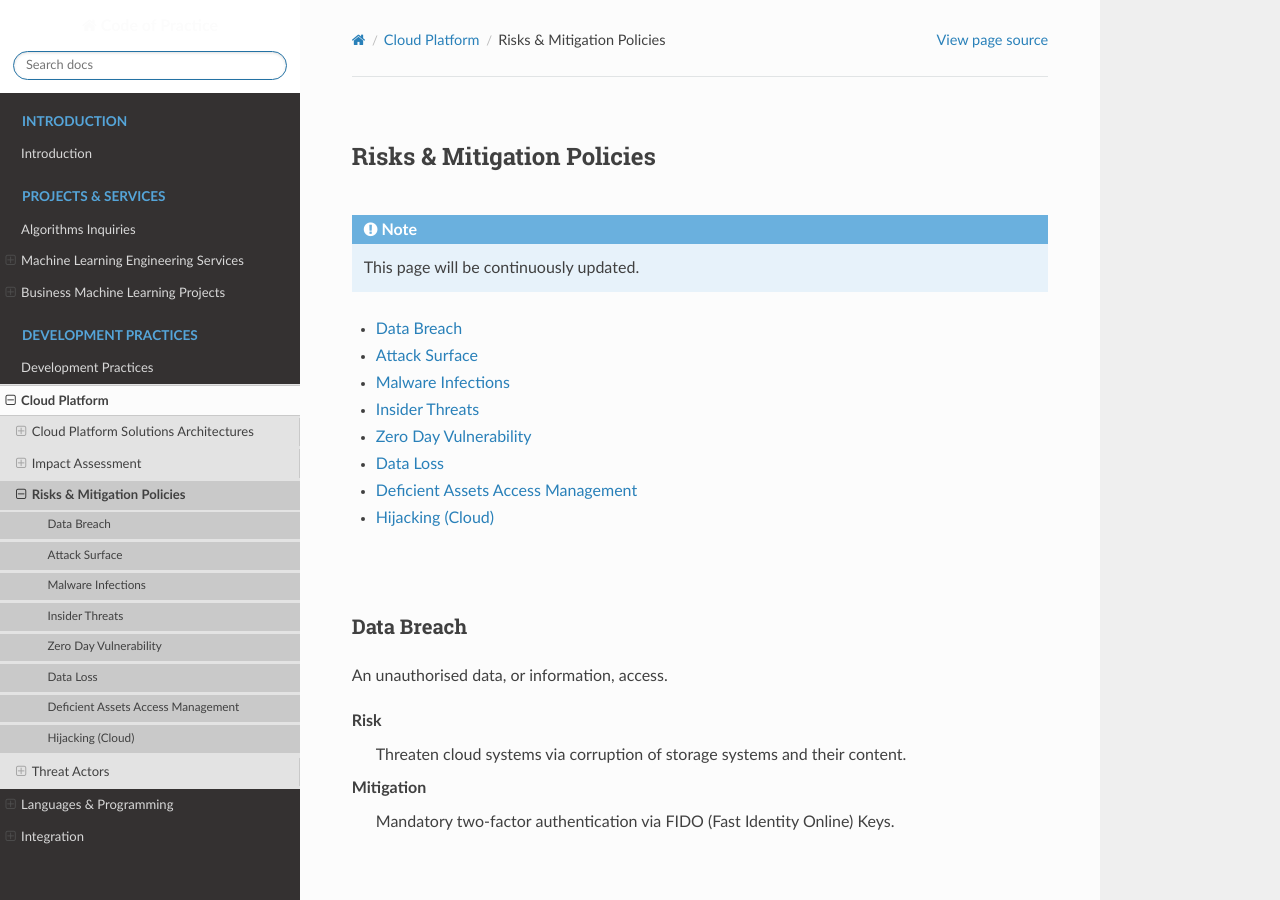
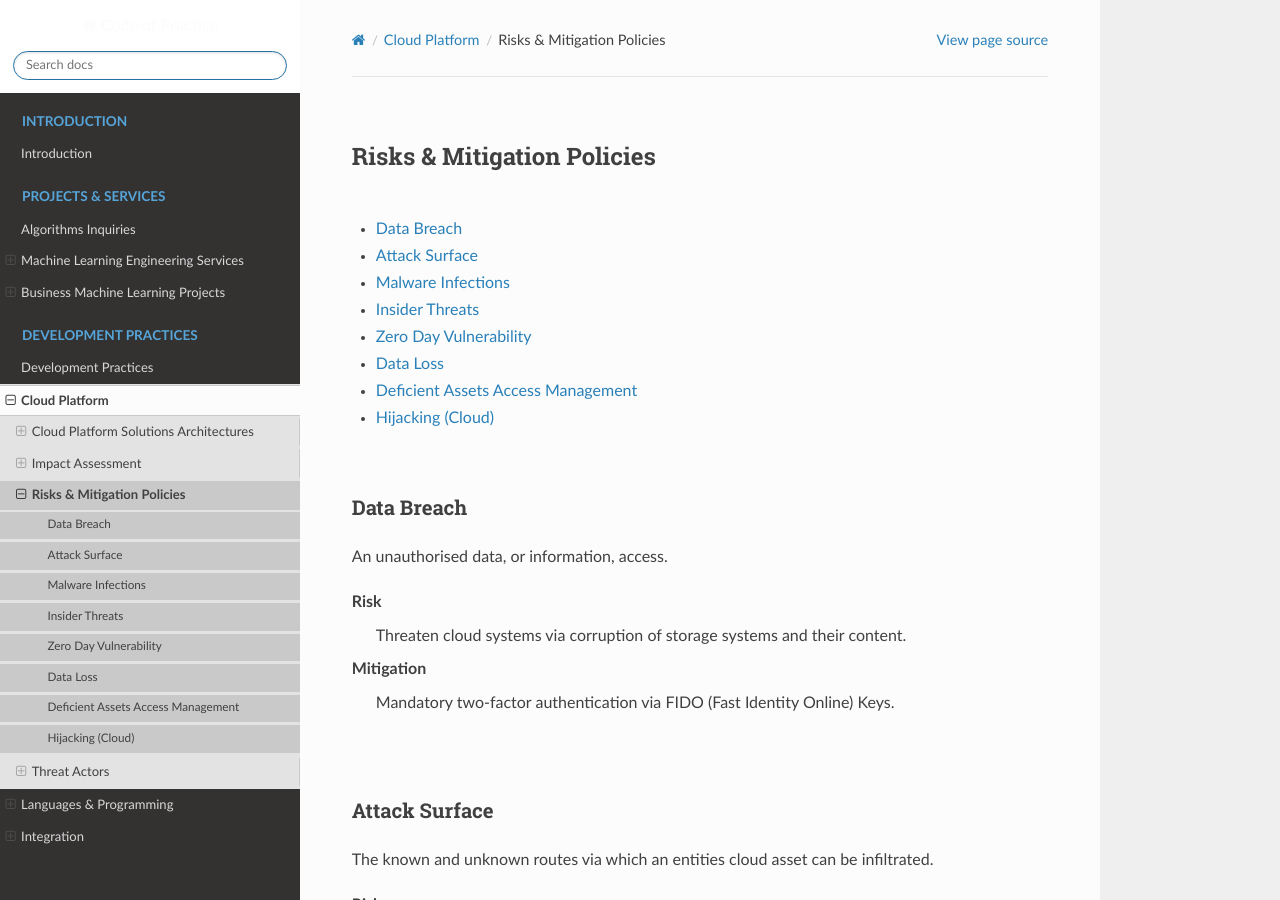
Before and after one commit to thereferences/practice, a Sphinx documentation site: the page built from docs/source/development/cloud/risks.md, in a window 1280 px wide and 900 px high. Built offline with Sphinx 7.4.7 and the Read the Docs theme 2.0.0, drawn with Linux system fonts in a browser that asks for light colours.

Commit message:
Update docs/source/development/cloud/risks.md

````diff
--- a/docs/source/development/cloud/risks.md
+++ b/docs/source/development/cloud/risks.md
@@ -4,16 +4,10 @@
 
 <br>
 
-:::{note}
-:class: margin
-This page will be continuously updated.
-:::
-
 ```{contents}
 :local:
 ```
 
-<br>
 <br>
 
 ## Data Breach
````
